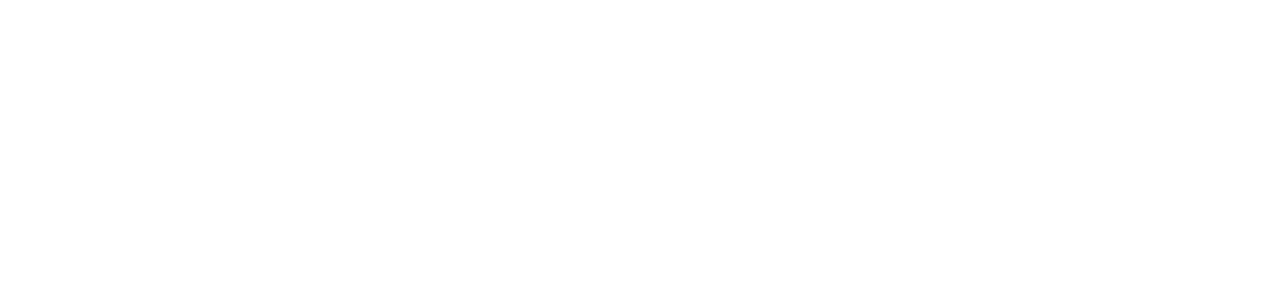
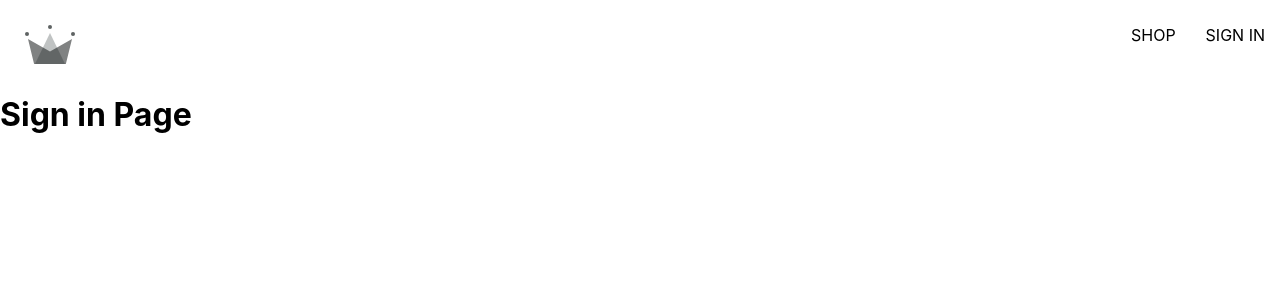
Before and after one commit to AimakhanSaken/store, a React (Create React App) app: page /sign-in in a window 1280 px wide. Before the commit this address had no page. Shown: the top 300 px of the page. Built offline with nearby package versions, Linux system fonts and the light colour scheme.

Commit message:
firebase add

```diff
--- a/package.json
+++ b/package.json
@@ -6,6 +6,7 @@
     "@testing-library/jest-dom": "^5.16.5",
     "@testing-library/react": "^13.4.0",
     "@testing-library/user-event": "^13.5.0",
+    "firebase": "^9.14.0",
     "react": "^18.2.0",
     "react-dom": "^18.2.0",
     "react-router-dom": "^6.4.3",
--- a/src/App.js
+++ b/src/App.js
@@ -2,6 +2,7 @@
 import Hats from "./routes/hats/hats.components";
 import { Routes, Route } from "react-router-dom";
 import Navigation from "./routes/navigation/navigation.component";
+import SignIn from "./routes/sign-in/sign-in.component";
 
 
 
@@ -12,6 +13,7 @@
       <Route path="/" element={<Navigation />}>
         <Route index element={<Home />}/>
         <Route path="hats" element={<Hats />}/>
+        <Route path="sign-in" element={<SignIn />}/>
       </Route>
     </Routes>
   );
--- a/src/routes/navigation/navigation.component.jsx
+++ b/src/routes/navigation/navigation.component.jsx
@@ -15,6 +15,9 @@
                 <Link className="nav-link" to='/hats'>
                     SHOP
                 </Link>
+                <Link className="nav-link" to='/sign-in'>
+                    SIGN IN
+                </Link>
             </div>
         </div>
         <Outlet />
--- /dev/null
+++ b/src/routes/sign-in/sign-in.component.jsx
@@ -0,0 +1,9 @@
+const SignIn = () => {
+    return (
+        <div>
+            <h1>Sign in Page</h1>
+        </div>
+    )
+}
+
+export default SignIn
```
Also changed, not shown: 1 other file (tests, documents, lock files or other folders).
